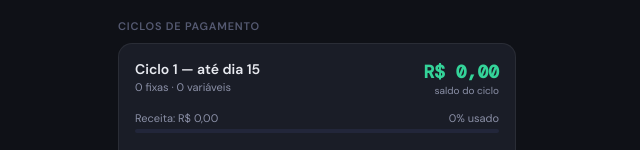
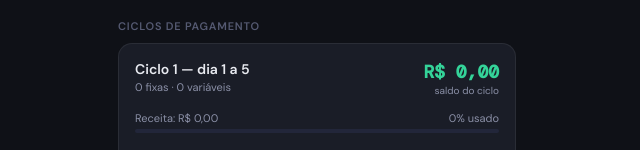
Before and after one commit to eletronova2-cell/Controle_Financeiro_Familiar, a React (Vite) app: page / in a window 1280 px wide. Shown: the part 492-642 px from the top of the page, without its empty margins (323-963 px from the left). Built offline with nearby package versions, Linux system fonts and the light colour scheme.

Commit message:
Add files via upload

```diff
--- a/src/App.jsx
+++ b/src/App.jsx
@@ -53,7 +53,11 @@ const CAT_CORES = {
 };
 
 const ESTADO_INICIAL = {
-  config: { ciclo1: 15, ciclo2: 30, nomeFamilia: "Minha Família" },
+  config: {
+    nomeFamilia: "Minha Família",
+    ciclo1ini: 1,  ciclo1fim: 5,
+    ciclo2ini: 15, ciclo2fim: 20,
+  },
   receitasFixas: [],
   despesasFixas: [],
   receitasAvulsas: [],
@@ -517,18 +521,22 @@ export default function App() {
     const { ano, mes } = mesVis;
     const { config, receitasFixas, receitasAvulsas, pagamentos } = state;
     const { dfAtivas, dvDoMes } = dadosMes;
-    const c1 = config.ciclo1;
 
-    const recAvCiclo = (minDia, maxDia) => receitasAvulsas.filter((r) => {
+    // Garante compatibilidade com dados salvos no formato antigo (ciclo1/ciclo2 numérico)
+    const c1ini = config.ciclo1ini ?? 1;
+    const c1fim = config.ciclo1fim ?? (config.ciclo1 ?? 5);
+    const c2ini = config.ciclo2ini ?? 15;
+    const c2fim = config.ciclo2fim ?? (config.ciclo2 ?? 20);
+
+    const recAvNaFaixa = (ini, fim) => receitasAvulsas.filter((r) => {
       const d = new Date(r.data + "T00:00:00");
       const dia = d.getDate();
-      return d.getFullYear() === ano && d.getMonth() + 1 === mes && dia > minDia && dia <= maxDia;
+      return d.getFullYear() === ano && d.getMonth() + 1 === mes && dia >= ini && dia <= fim;
     }).reduce((s, r) => s + r.valor, 0);
 
-    const rec1 = receitasFixas.filter((r) => itemAtivoNoMes(r, ano, mes) && r.dia <= c1)
-      .reduce((s, r) => s + r.valor, 0) + recAvCiclo(0, c1);
-    const rec2 = receitasFixas.filter((r) => itemAtivoNoMes(r, ano, mes) && r.dia > c1)
-      .reduce((s, r) => s + r.valor, 0) + recAvCiclo(c1, 32);
+    const recFixNaFaixa = (ini, fim) => receitasFixas
+      .filter((r) => itemAtivoNoMes(r, ano, mes) && r.dia >= ini && r.dia <= fim)
+      .reduce((s, r) => s + r.valor, 0);
 
     const mapD = (d) => {
       const key = `${d.id}-${ano}-${mes}`;
@@ -536,18 +544,20 @@ export default function App() {
       return { ...d, pago: pg?.pago || false, valorReal: pg?.valor ?? d.valor };
     };
 
+    const naFaixa = (dia, ini, fim) => dia >= ini && dia <= fim;
+
     return [
       {
-        label: `Ciclo 1 — até dia ${c1}`,
-        receita: rec1,
-        despesas: dfAtivas.filter((d) => d.diaVencimento <= c1).map(mapD),
-        despesasVar: dvDoMes.filter((d) => new Date(d.data + "T00:00:00").getDate() <= c1),
+        label: `Ciclo 1 — dia ${c1ini} a ${c1fim}`,
+        receita: recFixNaFaixa(c1ini, c1fim) + recAvNaFaixa(c1ini, c1fim),
+        despesas: dfAtivas.filter((d) => naFaixa(d.diaVencimento, c1ini, c1fim)).map(mapD),
+        despesasVar: dvDoMes.filter((d) => naFaixa(new Date(d.data + "T00:00:00").getDate(), c1ini, c1fim)),
       },
       {
-        label: `Ciclo 2 — após dia ${c1}`,
-        receita: rec2,
-        despesas: dfAtivas.filter((d) => d.diaVencimento > c1).map(mapD),
-        despesasVar: dvDoMes.filter((d) => new Date(d.data + "T00:00:00").getDate() > c1),
+        label: `Ciclo 2 — dia ${c2ini} a ${c2fim}`,
+        receita: recFixNaFaixa(c2ini, c2fim) + recAvNaFaixa(c2ini, c2fim),
+        despesas: dfAtivas.filter((d) => naFaixa(d.diaVencimento, c2ini, c2fim)).map(mapD),
+        despesasVar: dvDoMes.filter((d) => naFaixa(new Date(d.data + "T00:00:00").getDate(), c2ini, c2fim)),
       },
     ];
   }, [state, mesVis, dadosMes]);
@@ -709,6 +719,12 @@ function AbaInicio({ dadosMes, cicloData, saudeMes, ehMesFuturo, ehMesPassado, m
       {cicloData.map((ciclo, i) => (
         <CicloCard key={i} ciclo={ciclo} ehMesFuturo={ehMesFuturo} marcarPago={marcarPago} editarValorPagamento={editarValorPagamento} />
       ))}
+
+      <div style={{ textAlign: "center", marginTop: 24, paddingBottom: 4 }}>
+        <span style={{ fontSize: 10, color: "var(--text3)", fontFamily: "var(--mono)", letterSpacing: "0.3px" }}>
+          v1.0.1 · 1703026
+        </span>
+      </div>
     </>
   );
 }
@@ -1009,14 +1025,26 @@ function AbaConfig({ state, update, setModal, excluir, editar }) {
         </div>
         <div className="field-row">
           <div className="field">
-            <label>Ciclo 1 — até o dia</label>
-            <input type="number" min="1" max="28" value={state.config.ciclo1}
-              onChange={(e) => update((s) => { s.config.ciclo1 = parseInt(e.target.value) || 15; })} />
+            <label>Ciclo 1 — dia início</label>
+            <input type="number" min="1" max="28" value={state.config.ciclo1ini ?? 1}
+              onChange={(e) => update((s) => { s.config.ciclo1ini = parseInt(e.target.value) || 1; })} />
           </div>
           <div className="field">
-            <label>Ciclo 2 — até o dia</label>
-            <input type="number" min="1" max="31" value={state.config.ciclo2}
-              onChange={(e) => update((s) => { s.config.ciclo2 = parseInt(e.target.value) || 30; })} />
+            <label>Ciclo 1 — dia fim</label>
+            <input type="number" min="1" max="28" value={state.config.ciclo1fim ?? 5}
+              onChange={(e) => update((s) => { s.config.ciclo1fim = parseInt(e.target.value) || 5; })} />
+          </div>
+        </div>
+        <div className="field-row">
+          <div className="field">
+            <label>Ciclo 2 — dia início</label>
+            <input type="number" min="1" max="31" value={state.config.ciclo2ini ?? 15}
+              onChange={(e) => update((s) => { s.config.ciclo2ini = parseInt(e.target.value) || 15; })} />
+          </div>
+          <div className="field">
+            <label>Ciclo 2 — dia fim</label>
+            <input type="number" min="1" max="31" value={state.config.ciclo2fim ?? 20}
+              onChange={(e) => update((s) => { s.config.ciclo2fim = parseInt(e.target.value) || 20; })} />
           </div>
         </div>
       </div>
```
